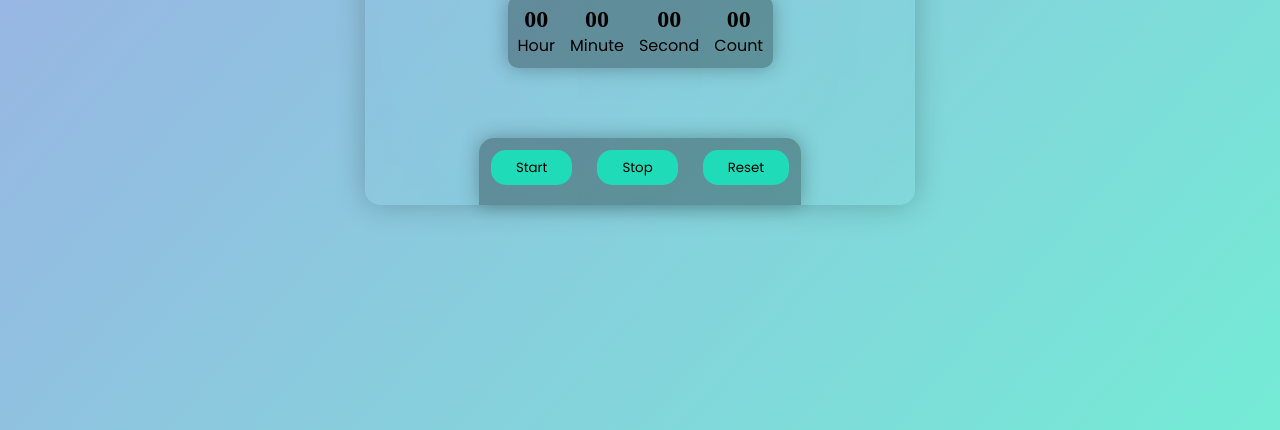
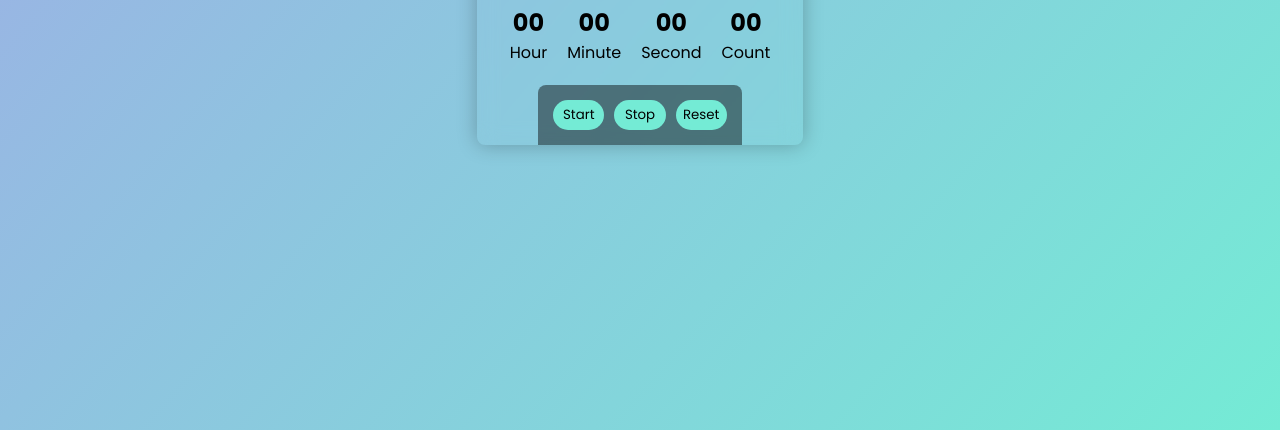
Before and after one commit to MiguelBabo/StopWatch, a plain HTML site: page index.html in a window 1280 px wide. Shown: the part 370-800 px from the top of the page. Drawn offline with Linux system fonts and the light colour scheme.

Commit message:
Add files via upload

```diff
--- a/style.css
+++ b/style.css
@@ -4,96 +4,86 @@
     margin: 0;
     border: none;
     padding: 0;
+    font-family: 'Poppins', sans-serif;
 }
 
-body {
-    background-color: #74EBD5;
-    background-image: linear-gradient(311deg, #74EBD5 0%, #9FACE6 100%);
-}
-
-#stopwatch {
+#stopwatch{
     width: 100vw;
     height: 100vh;
-    display: flex;
-    justify-content: center;
-    align-items: center;
-}
-
-#stopwatch #container {
-    width: 550px;
-    height: 350px;
-    background-color: transparent;
-    backdrop-filter: blur(550px);
     display: flex;
     flex-direction: column;
     justify-content: center;
     align-items: center;
-    gap: 15px;
-    box-shadow: 0 0 30px hsla(0, 0%, 0%, 0.229);
-    border-radius: 15px;
-    transition: 0.2s;
+    background-image: linear-gradient(311deg, #74EBD5 0%, #9FACE6 100%);
 }
 
-#stopwatch #container #info {
-    width: 450px;
-    height: 100px;
-    text-align: center;
-    padding-top: 35px;
+#stopwatch #container{
+    width: 20vw;
+    min-height: 10vh;
+    height: auto;
+    padding: 35px 35px 0 35px;
+    background: transparent;
+    backdrop-filter: blur(10px);
+    box-shadow: 0 0 20px hsla(0, 0%,0%,.25);
+    border-radius: 8px;
+    display: flex;
+    flex-direction: column;
+    justify-content: space-between;
+    align-items: center;
+    gap: 20px;
 }
 
-/* #stopwatch #container #info #A{
-    padding: 20px;
-} */
-
-#stopwatch #container #counter {
-    width: 245px;
-    height: 58px;
+#stopwatch #container #counter{
     display: flex;
+    justify-content: space-evenly;
     align-items: center;
-    gap: 15px;
-    text-align: center;
-    background-color: hsla(0, 0%, 0%, 0.3);
-    padding: 10px;
-    border-radius: 10px;
-    box-shadow: 0 0 20px hsla(0, 0%, 0%, 0.3);
-    transition: 0.2s;
-}
-#stopwatch #container #counter:hover{
-    transform: scale(1.1,1.1);
-    transition: 0.2s;
+    gap: 20px;
 }
 
-#stopwatch #container #buttons {
-    margin-top: 55px;
-    display: flex;
-    gap: 25px;
-    padding: 12px;
-    padding-bottom: 20px;
-    background-color: hsla(0, 0%, 0%, 0.3);
-    border-radius: 15px 15px 0 0;
-    box-shadow: 0 0 20px hsla(0, 0%, 0%, 0.3);
+#stopwatch #container #counter .time{
+    text-align: center;
 }
 
-#stopwatch #container #buttons button,
-#htu{
-    padding: 0 25px;
-    height: 35px;
-    border-radius: 15px;
-    background-color: hsl(169, 75%, 49%);
-    transition: 0.2s;
+#stopwatch #container #buttons{
+    width: auto;
+    height: auto;
+    padding: 15px;
+    background: hsla(0, 0%,0%,.45);
+    border-radius: 8px 8px 0 0;
+    display: flex;
+    flex-direction: row;
+    justify-content: space-evenly;
+    gap: 10px;
 }
 
-#stopwatch #container #buttons button:hover,
-#htu:hover{
-    background-color: hsl(169, 75%, 59%);
-    border-radius: 25px;
-    transform: scale(1.1,1.1);
-    box-shadow: 0 0 10px hsl(169, 75%, 59%);
-    transition: 0.2s;
+#stopwatch #container #buttons button{
+    min-width: 4vw;
+    padding: 5px;
+    border-radius: 50px;
+    background: #74EBD5;
+    border: none;
+    transition: .2s;
 }
 
-h1,
-span,
-p{
-    font-family: "Poppins", sans-serif;
+#stopwatch #container #buttons button:hover{
+    transition: .2s;
+    transform: scale(1.1,1.1);
+    box-shadow:  0 0 20px hsla(169, 75%, 69%, .45);
 }
+
+@media only screen and (max-width: 512px){
+    #stopwatch{
+        width: 100vw;
+    }
+    #stopwatch #container{
+        width: 70vw;
+    }
+    #stopwatch #container #buttons button{
+        min-width: 7vw;
+        padding: 10px;
+        border-radius: 50px;
+        background: #74EBD5;
+        border: none;
+        transition: .2s;
+    }
+}
```
